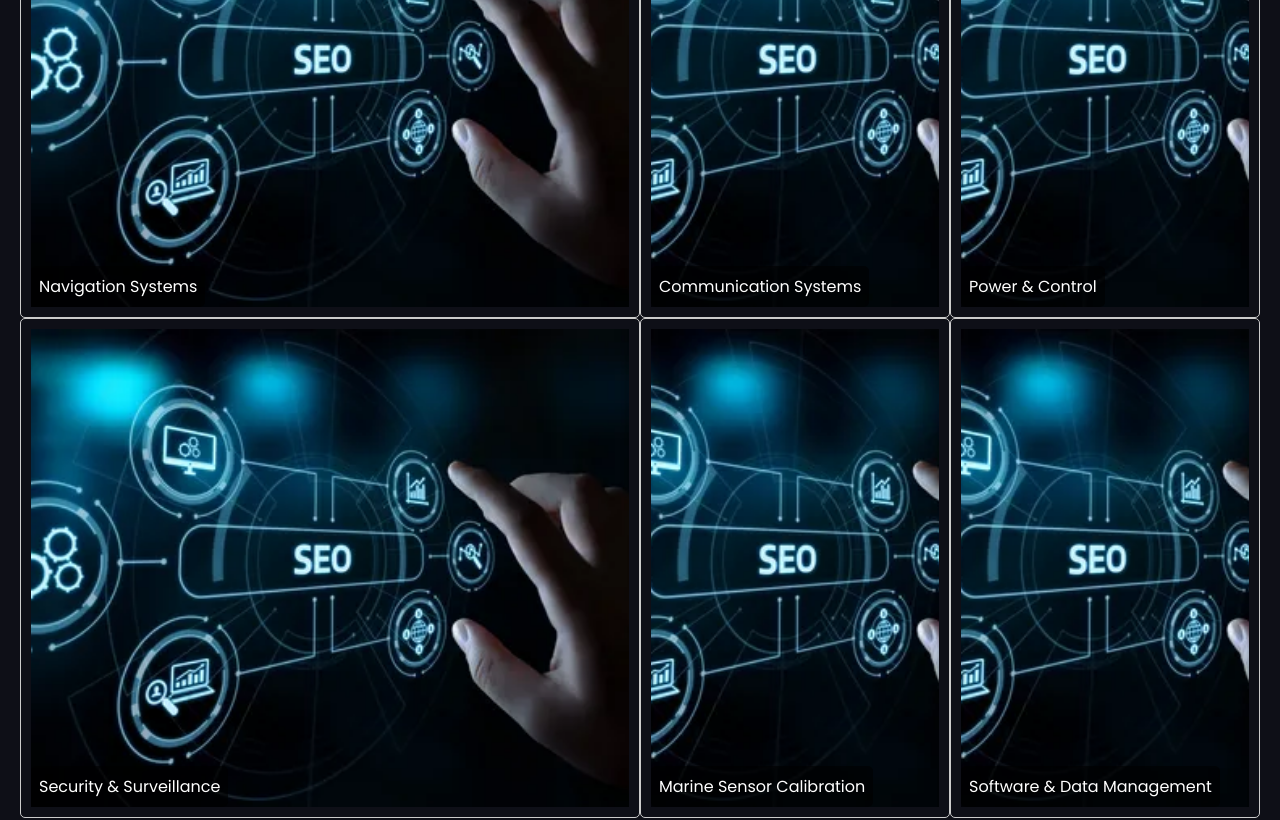
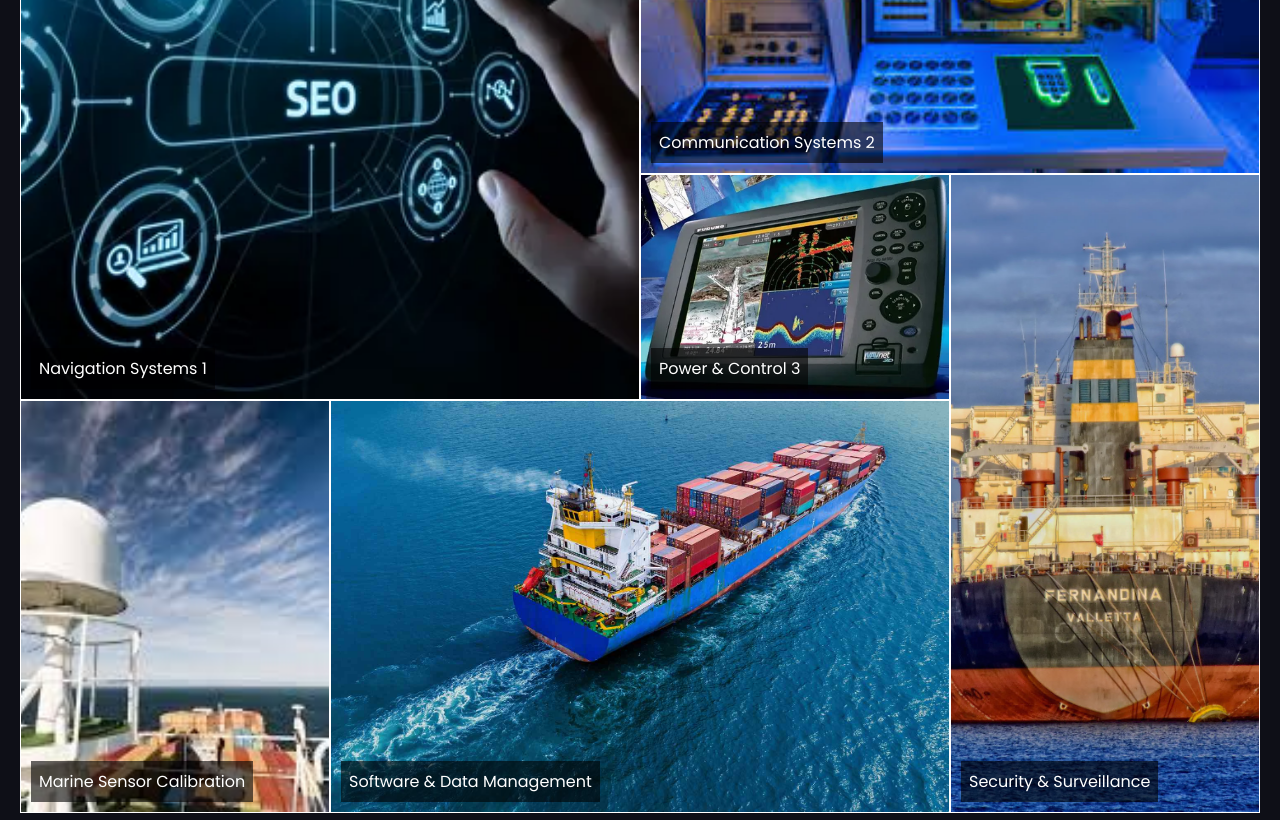
Before and after one commit to kennsawyerr/masterminds-site, a React (Vite) app: page / in a window 1280 px wide. Shown: the part 1560-2380 px from the top of the page. Built offline with nearby package versions, Linux system fonts and the light colour scheme.

Commit message:
succesfully created services grid

```diff
--- a/src/App.css
+++ b/src/App.css
@@ -230,41 +230,6 @@ footer {
   color: white;
 }
 
-.grid-item {
-  /* background-color: #f0f0f0; */
-  border: 1px solid #ccc;
-  border-radius: 5px;
-  overflow: hidden;
-  display: flex;
-  flex-direction: column;
-  align-items: center;
-  text-align: center;
-  height: 500px;
-  padding: 10px;
-  background-position: center;
-  background-repeat: no-repeat;
-  object-fit: cover;
-  box-sizing: border-box;
-}
-
-.grid-item img {
-  max-width: 100%;
-  height: auto;
-  display: block;
-}
-
-/*
-
-.img-container {
-  width: 300px;
-  height: 300px;
-  overflow: hidden;
-  position: absolute;
-  object-fit: cover;
-  z-index: -3;
-}
-
-*/
 .service-grid {
   display: grid;
   /* grid-template-columns: repeat(3 , auto); */
@@ -358,14 +323,14 @@ img {
 .comp-values li {
   width: 100%;
   padding: 30px 40px;
-   border: 1px solid #d3d4d6;
+  border: 1px solid #d3d4d6;
   text-align: center;
   cursor: pointer;
   /* border: 1px solid yellow; */
 }
-.bg-color-grey{
- background-color: #eef0f2;
- color: black;
+.bg-color-grey {
+  background-color: #eef0f2;
+  color: black;
 }
 .comp-values-sub-h {
   display: flex;
@@ -609,8 +574,6 @@ img {
   }
 }
 
-
-
 .tab-btn {
   cursor: pointer;
 }
@@ -627,21 +590,18 @@ img {
   display: block;
 }
 
-
-
 /* Services page */
 
 .grid-container {
   display: grid;
   grid-template-columns: repeat(4, 1fr);
-
   padding: 20px;
 }
 
 .grid-item {
   position: relative;
   overflow: hidden;
-  /* border-radius: 8px; */
+  border: 1px solid;
   text-decoration: none;
 }
 
@@ -659,7 +619,6 @@ img {
   background: rgba(0, 0, 0, 0.6);
   color: white;
   padding: 8px;
-  border-radius: 5px;
   font-size: 16px;
 }
 
@@ -688,3 +647,34 @@ img {
   grid-column: span 1;
   grid-row: span 3;
 }
+
+
+.grid-no-one {
+  grid-column: span 2;
+  grid-row: span 2;
+}
+
+.grid-no-two {
+  grid-column: span 2;
+  grid-row: span 1;
+}
+
+.grid-no-three {
+  grid-column: span 1;
+  grid-row: span 1;
+}
+
+.grid-no-four {
+  grid-column: span 1;
+  grid-row: span 3;
+}
+
+.grid-no-five {
+  grid-column: span 1;
+  grid-row: span 2;
+}
+
+.grid-no-six {
+  grid-column: span 2;
+  grid-row: span 2;
+}
--- a/src/components/NServices.jsx
+++ b/src/components/NServices.jsx
@@ -22,40 +22,40 @@
 
 const services = [
   {
-    title: "Navigation Systems",
+    title: "Navigation Systems 1",
     link: "#",
     src: "computers.webp",
-    className: "big",
+    className: "grid-no-one",
   },
   {
-    title: "Communication Systems",
+    title: "Communication Systems 2",
     link: "#",
-    src: "computers.webp",
-    className: "small",
+    src: "marine-navigation.jpeg",
+    className: "grid-no-two",
   },
   {
-    title: "Power & Control",
+    title: "Power & Control 3",
     link: "#",
-    src: "computers.webp",
-    className: "medium",
+    src: "marine-security.webp",
+    className: "grid-no-three",
   },
   {
     title: "Security & Surveillance",
     link: "#",
-    src: "computers.webp",
-    className: "wide",
+    src: "fernandina-vessel.jpg",
+    className: "grid-no-four",
   },
   {
     title: "Marine Sensor Calibration",
     link: "#",
-    src: "computers.webp",
-    className: "tall",
+    src: "marine-communication.jpeg",
+    className: "grid-no-five",
   },
   {
     title: "Software & Data Management",
     link: "#",
-    src: "computers.webp",
-    className: "medium",
+    src: "vessel.jpg",
+    className: "grid-no-six",
   },
 ];
 
```
